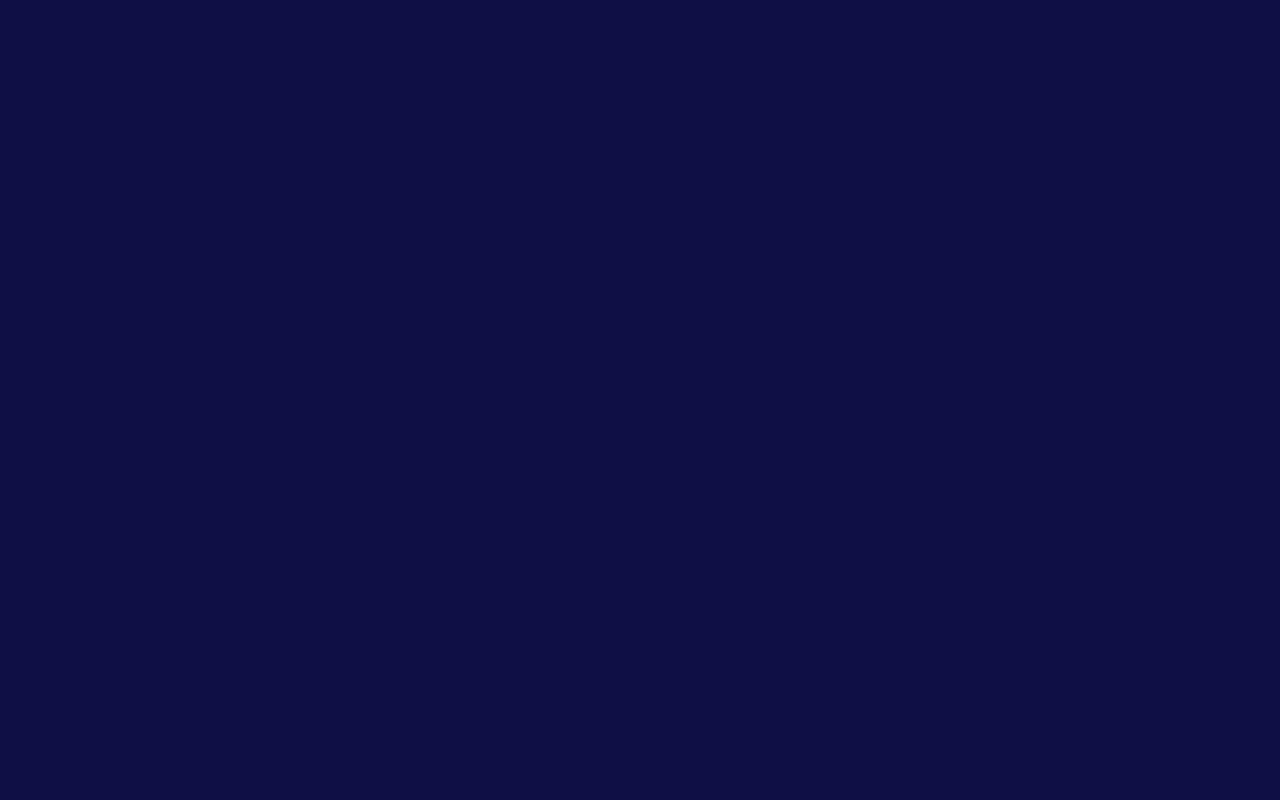
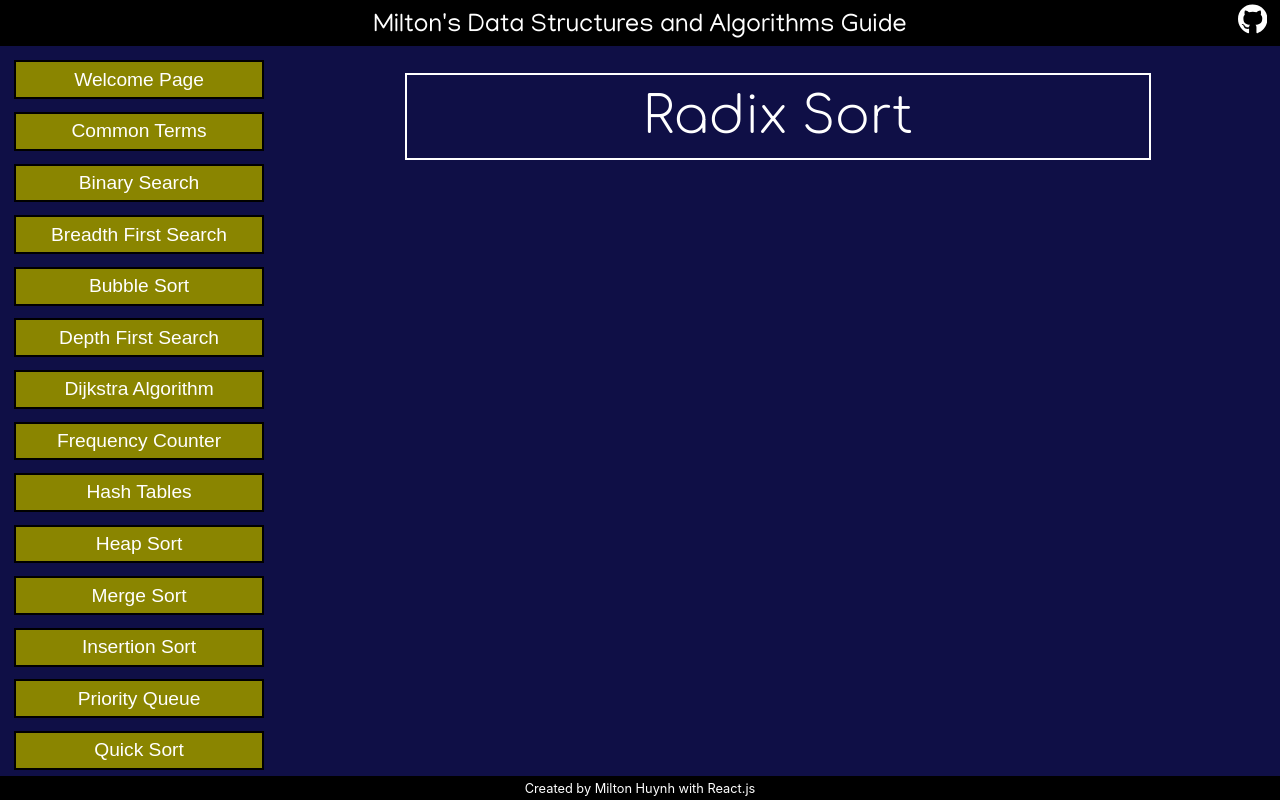
Before and after one commit to miltonhuynh/DSA-guide, a React (Create React App) app in the folder app/: page /DSA-guide/RadixSort in a window 1280 px wide. Before the commit this address had no page. Built offline with nearby package versions, Linux system fonts and the light colour scheme; a web font is replaced by a local one.

Commit message:
Added radix sort page

```diff
--- a/app/src/Components/Nav.js
+++ b/app/src/Components/Nav.js
@@ -20,6 +20,7 @@ export default function Nav() {
       <div class="Concept_Links" onClick={() => navigate("InsertionSort")}>Insertion Sort</div>
       <div class="Concept_Links" onClick={() => navigate("PriorityQueue")}>Priority Queue</div>
       <div class="Concept_Links" onClick={() => navigate("QuickSort")}>Quick Sort</div>
+      <div class="Concept_Links" onClick={() => navigate("RadixSort")}>Radix Sort</div>
       <div class="Concept_Links" onClick={() => navigate("Recursion")}>Recursion</div>
       <div class="Concept_Links" onClick={() => navigate("SelectionSort")}>Selection Sort</div>
       <div class="Concept_Links" onClick={() => navigate("SlidingWindow")}>Sliding Window</div>
--- /dev/null
+++ b/app/src/Concepts/RadixSort.js
@@ -0,0 +1,9 @@
+import React from 'react'
+
+export default function RadixSort() {
+  return (
+    <div class="Concept_page">
+      <div class="Concept_title">Radix Sort</div>
+    </div>
+  )
+}
--- a/app/src/index.js
+++ b/app/src/index.js
@@ -24,6 +24,7 @@ import FrequencyCounter from './Concepts/FrequencyCounter';
 import Recursion from './Concepts/Recursion';
 import SlidingWindow from './Concepts/SlidingWindow';
 import StringSearch from './Concepts/StringSearch';
+import RadixSort from './Concepts/RadixSort';
 
 const root = ReactDOM.createRoot(document.getElementById('root'));
 root.render(
@@ -51,6 +52,7 @@ root.render(
         <Route path="/DSA-guide/Recursion" element={<Recursion />} />
         <Route path="/DSA-guide/SlidingWindow" element={<SlidingWindow />} />
         <Route path="/DSA-guide/StringSearch" element={<StringSearch />} />
+        <Route path="/DSA-guide/RadixSort" element={<RadixSort />} />
       </Route>
     </Routes>
   </BrowserRouter>
```
